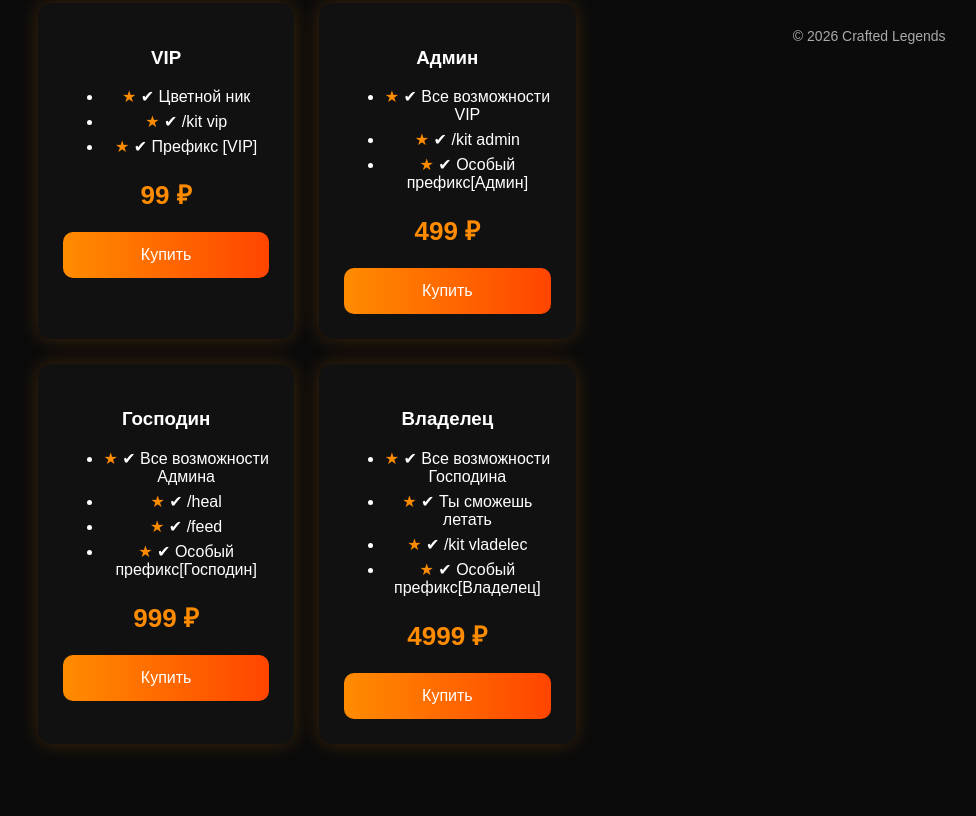
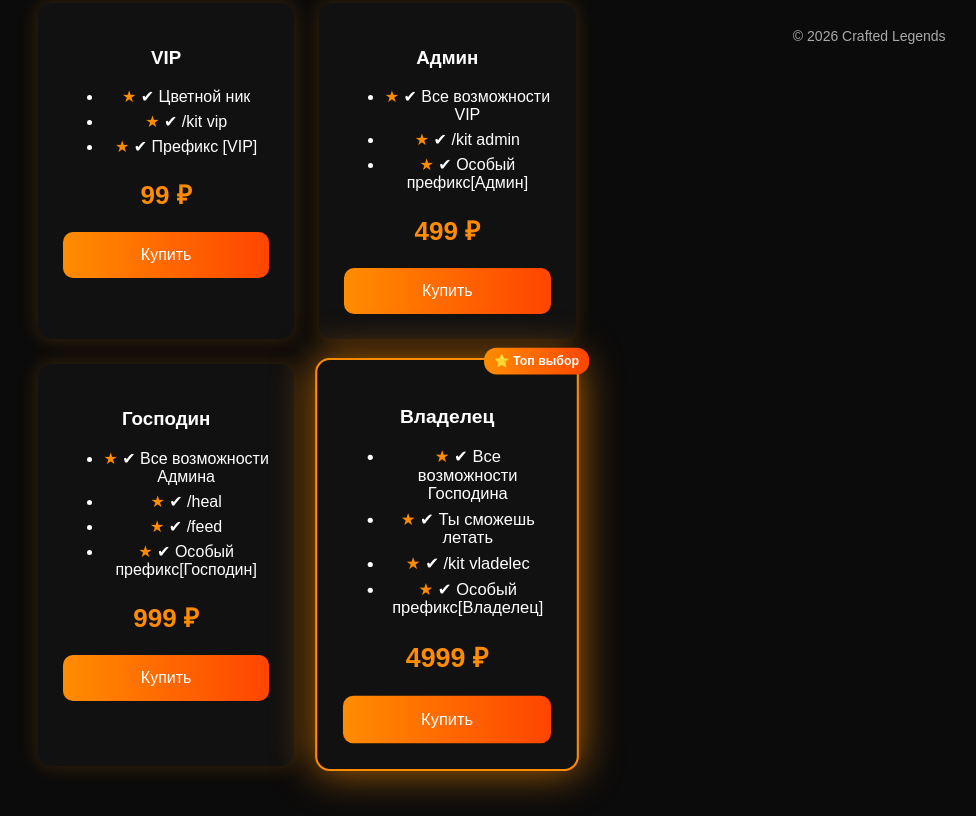
Before and after one commit to Romchik935/romchik935.github.io, a plain HTML site: page index.html in a window 1280 px wide. Shown: the part 298-1114 px from the top of the page, without its empty margins (52-1028 px from the left). Before the commit the page ends 1092 px from the top, so only its background shows below. Drawn offline with Linux system fonts and the light colour scheme.

Commit message:
Update index.html 5.4

```diff
--- a/index.html
+++ b/index.html
@@ -185,6 +185,36 @@ footer {
 .features li:hover::first-letter {
     transform: scale(1.2) rotate(-10deg);
     display: inline-block;
+}/* ЛУЧШАЯ ПРИВИЛЕГИЯ */
+.card.best {
+    position: relative;
+    border: 2px solid #ff8c00;
+    box-shadow: 0 0 40px rgba(255,140,0,0.5);
+    transform: scale(1.03);
+}
+
+.card.best::before {
+    content: "⭐ Топ выбор";
+    position: absolute;
+    top: -12px;
+    right: -12px;
+    background: linear-gradient(90deg, #ff8c00, #ff4500);
+    color: white;
+    padding: 6px 10px;
+    border-radius: 12px;
+    font-size: 12px;
+    font-weight: bold;
+}
+
+/* лёгкая пульсация */
+.card.best {
+    animation: pulse 2s infinite;
+}
+
+@keyframes pulse {
+    0% { box-shadow: 0 0 20px rgba(255,140,0,0.4); }
+    50% { box-shadow: 0 0 40px rgba(255,140,0,0.7); }
+    100% { box-shadow: 0 0 20px rgba(255,140,0,0.4); }
 }
 </style>
 </head>
@@ -236,7 +266,7 @@ footer {
         <button onclick="openModal('Господин', 999)">Купить</button>
     </div>
 
-    <div class="card">
+    <div class="card best">
         <h3>Владелец</h3>
         <ul class="features">
             <li>✔ Все возможности Господина</li>
```
